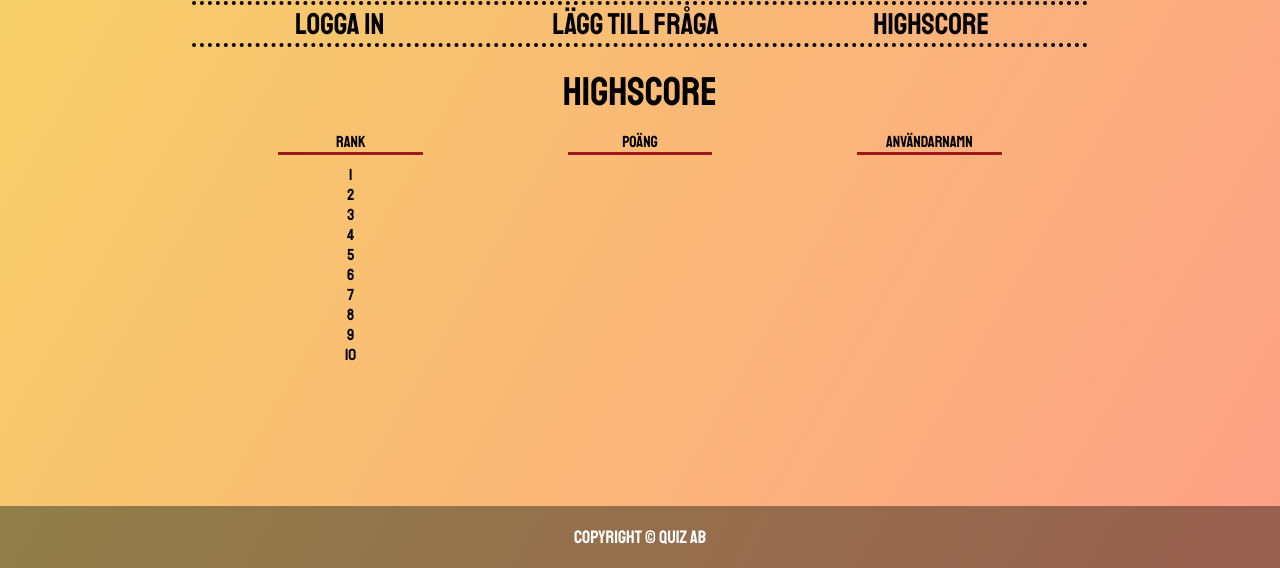
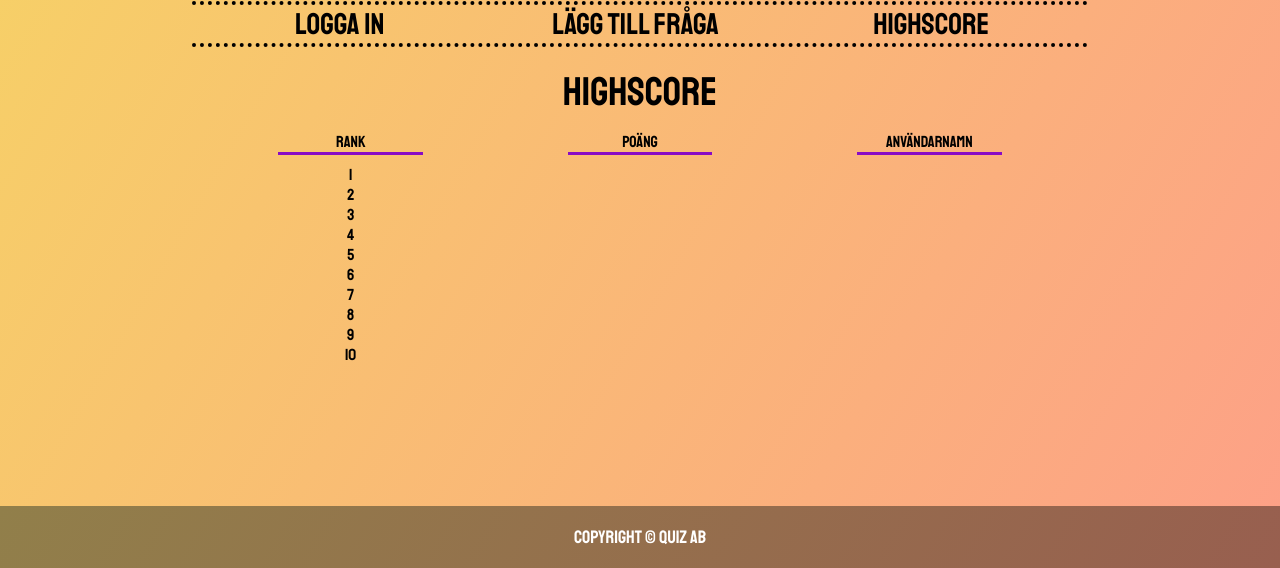
Before and after one commit to PhilipRautiainen1/Projekt-i-Webbramverk, a Flask app: page /highscore in a window 1280 px wide. Shown: the part 232-800 px from the top of the page. Run offline with Flask 2, Linux system fonts and the light colour scheme; data that the repository does not hold is empty; some web fonts are replaced.

Commit message:
Some cleaning up in the modules

```diff
--- a/Data_mongo/repositories/question_repository.py
+++ b/Data_mongo/repositories/question_repository.py
@@ -53,8 +53,6 @@ def add_questions():
     else:
         print('Could not reach the API')
 
-# add_questions()
-
 
 def get_questions():
     return Question.all()
--- a/controllers/question_controller.py
+++ b/controllers/question_controller.py
@@ -1,8 +1,5 @@
 from difflib import SequenceMatcher
-
 from flask import flash
-
-from Data_mongo.models import Question
 from Data_mongo.repositories import question_repository as qr
 
 
@@ -30,4 +27,4 @@ def check_and_add_q(new_question):
         else:
             return flash('Felaktiga svar måste vara unika!')
     else:
-        return flash('Ett rätt svar kan inte vara ett som är fel!')
+        return flash('Ett rätt svar kan inte vara samma som ett felaktigt svar!')
--- a/view/__init__.py
+++ b/view/__init__.py
@@ -1,10 +1,8 @@
-from flask import Flask, render_template, redirect, url_for, request, flash
+from flask import Flask, render_template, redirect, url_for, request
 from flask import session as flask_session
 from controllers import question_controller as qc
 from controllers import user_controller as uc
-from Data_mongo.models import User
 from view.tools import login_required
-from difflib import SequenceMatcher
 from datetime import timedelta
 
 app = Flask(__name__)
--- a/view/static/css/highscore.css
+++ b/view/static/css/highscore.css
@@ -43,7 +43,7 @@
         margin: 0 auto; /* This will center the border. */
         width: 50%; /* Change this to whatever width you want. */
         padding-top: 10px; /* This creates some space between the element and the border. */
-        border-top: 3px solid #9C1A1C; /* This creates the border. Replace black with whatever color you want. */
+        border-top: 3px solid #890bc4; /* This creates the border. Replace black with whatever color you want. */
         white-space: pre-line;
     }
 
@@ -64,7 +64,7 @@
         margin: 0 auto; /* This will center the border. */
         width: 50%; /* Change this to whatever width you want. */
         padding-top: 10px; /* This creates some space between the element and the border. */
-        border-top: 3px solid #9C1A1C; /* This creates the border. Replace black with whatever color you want. */
+        border-top: 3px solid #890bc4; /* This creates the border. Replace black with whatever color you want. */
         /*background-color: #890bc4;*/
     }
 
@@ -101,7 +101,7 @@
         margin: 0 auto; /* This will center the border. */
         width: 50%; /* Change this to whatever width you want. */
         padding-top: 10px; /* This creates some space between the element and the border. */
-        border-top: 3px solid #9C1A1C; /* This creates the border. Replace black with whatever color you want. */
+        border-top: 3px solid #890bc4; /* This creates the border. Replace black with whatever color you want. */
     }
 
     #usersheader{
```
